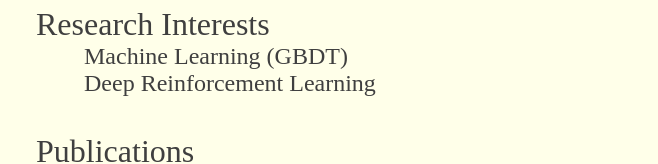
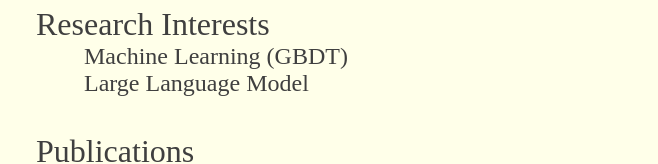
Before and after one commit to ZheyuAqaZhang/ZheyuAqaZhang.github.io, a plain HTML site: page index.html in a window 1280 px wide. Shown: the part 335-499 px from the top of the page, without its empty margins (304-962 px from the left). Drawn offline with Linux system fonts and the light colour scheme.

Commit message:
Update index.html

```diff
--- a/index.html
+++ b/index.html
@@ -25,7 +25,7 @@
                 &nbsp; &nbsp; &nbsp; &nbsp; &nbsp; &nbsp;
                 <font size="5">Machine Learning (GBDT)</font><br/>
                 &nbsp; &nbsp; &nbsp; &nbsp; &nbsp; &nbsp;
-                <font size="5">Deep Reinforcement Learning</font><br/>
+                <font size="5">Large Language Model</font><br/>
             </div>
         </div>
     </div>
```
